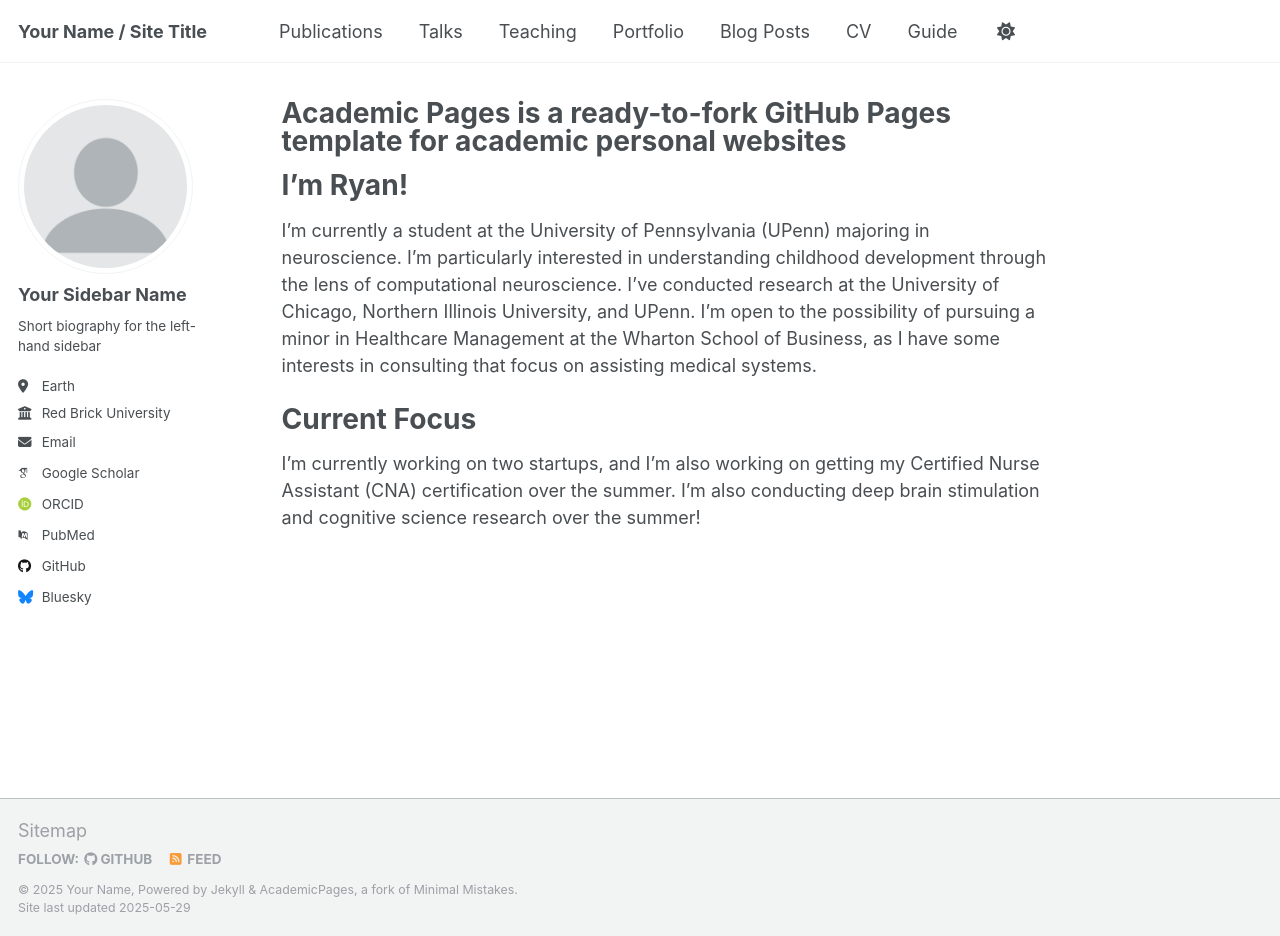
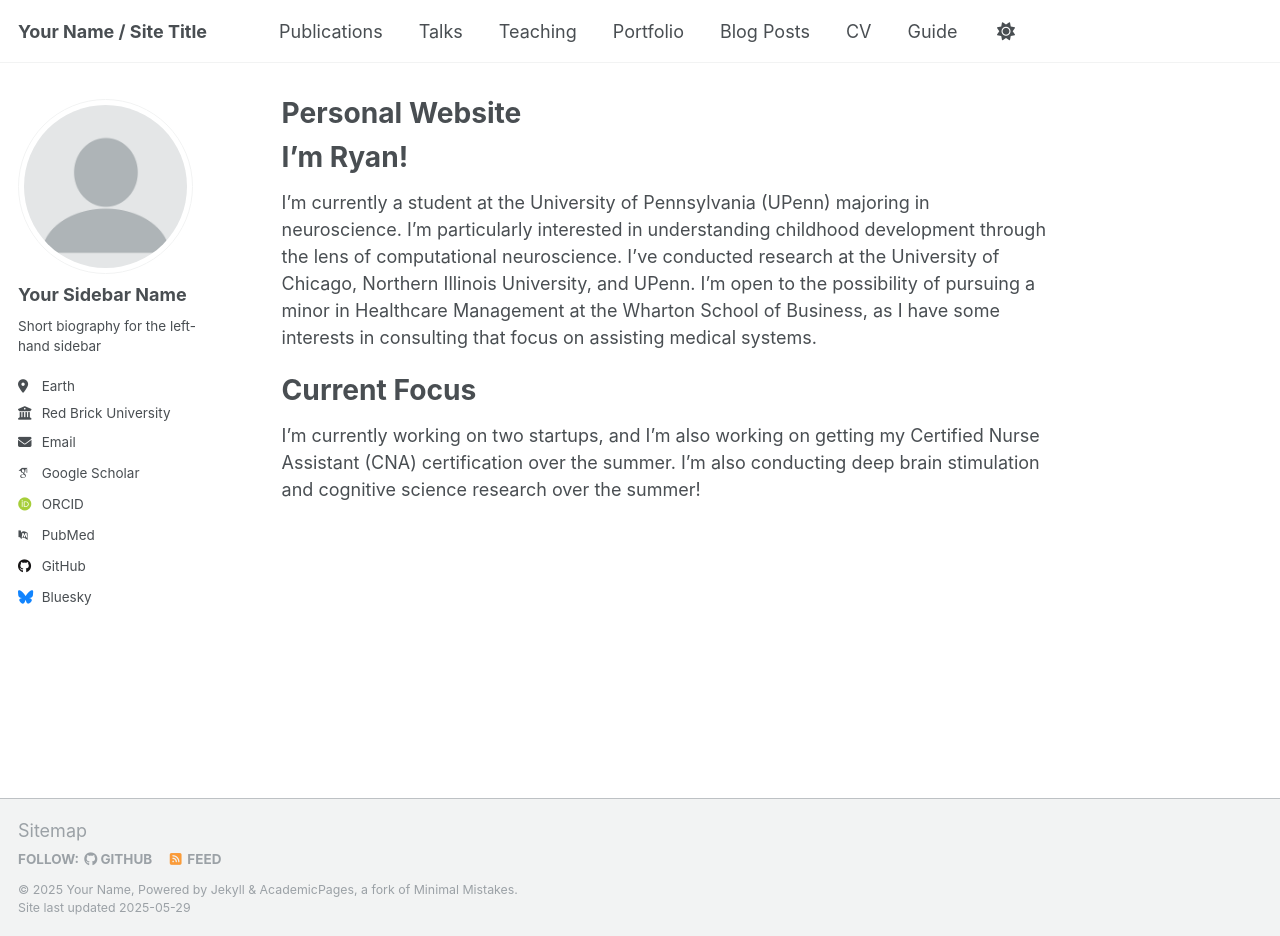
Before and after one commit to youthneuro/youthneuro.github.io, a Jekyll site: the page built from _pages/about.md, in a window 1280 px wide and 936 px high. Built offline with Jekyll 4.4.1, drawn with Linux system fonts in a browser that asks for light colours; some web fonts are replaced.

Commit message:
Update about.md

```diff
--- a/_pages/about.md
+++ b/_pages/about.md
@@ -1,6 +1,6 @@
 ---
 permalink: /
-title: "Academic Pages is a ready-to-fork GitHub Pages template for academic personal websites"
+title: "Personal Website"
 author_profile: true
 redirect_from:
   - /about/
```
